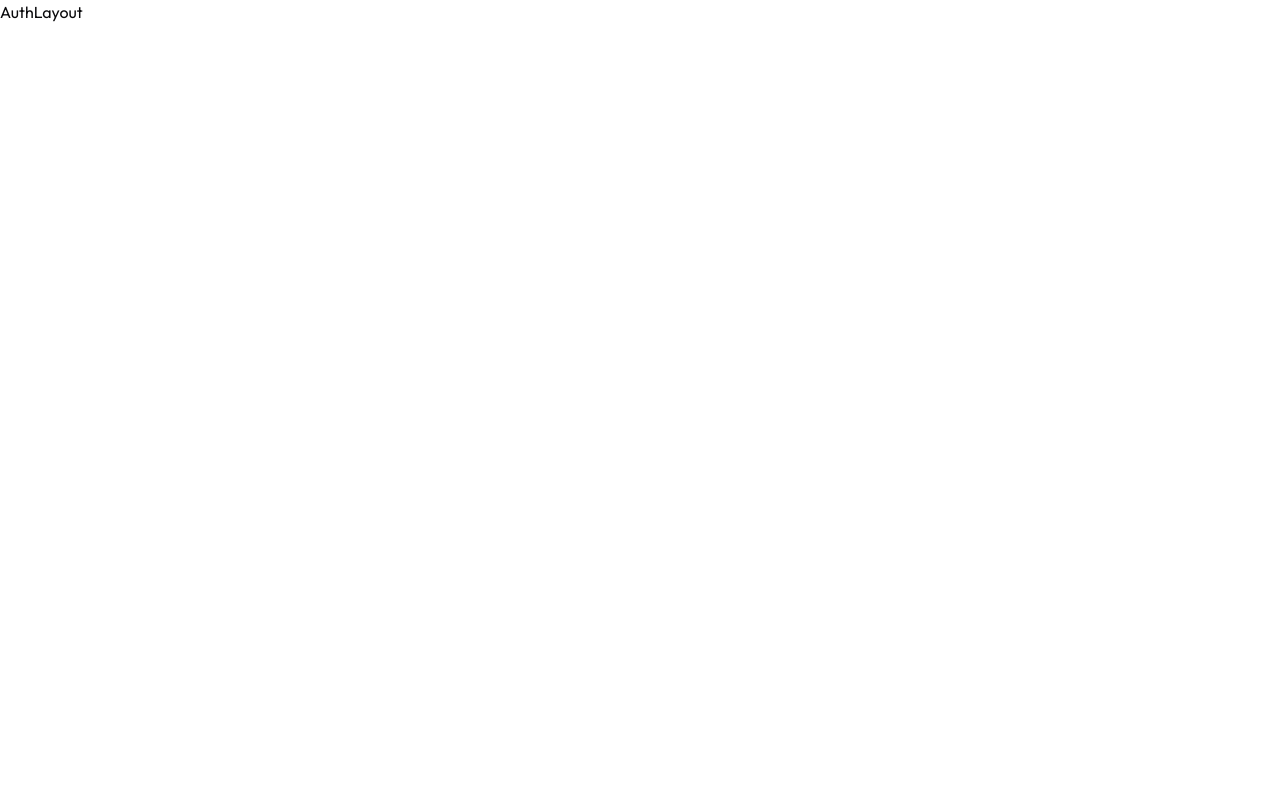
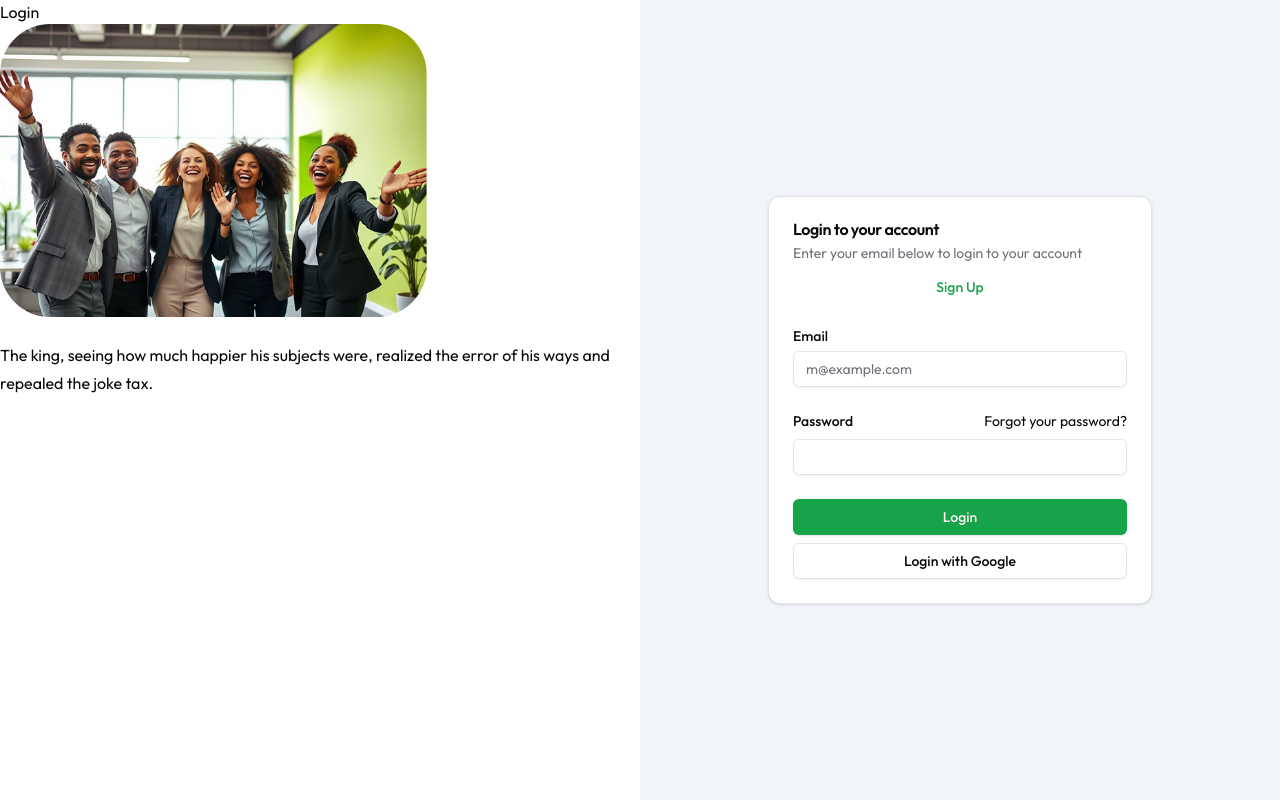
Before and after one commit to masadamsahid/nextjs-jobtracker-app, a Next.js app: page /register in a window 1280 px wide. Built offline with nearby package versions, Linux system fonts and the light colour scheme.

Commit message:
layout login & register

```diff
--- a/src/app/(auth)/layout.tsx
+++ b/src/app/(auth)/layout.tsx
@@ -1,11 +1,16 @@
-import React from 'react'
+import { ReactNode } from "react";
 
-type Props = {}
-
-const AuthLayout = (props: Props) => {
-  return (
-    <div>AuthLayout</div>
-  );
+type Props = {
+  children: ReactNode;
 }
 
+const AuthLayout = ({children}: Props) => {
+  return (
+    <div >
+      {children}
+
+    </div>
+  );
+};
+
 export default AuthLayout;
--- /dev/null
+++ b/src/app/(auth)/login/page.tsx
@@ -0,0 +1,88 @@
+import React from "react";
+import Link from "next/link";
+import { Button } from "@/components/ui/button";
+import {
+  Card,
+
+  CardContent,
+  CardDescription,
+  CardFooter,
+  CardHeader,
+  CardTitle,
+} from "@/components/ui/card";
+import { Input } from "@/components/ui/input";
+import { Label } from "@/components/ui/label";
+
+type Props = {};
+
+const LoginPage = (props: Props) => {
+  return (
+    <div className="grid grid-cols-1 lg:grid-cols-2 items-center justify-center min-h-screen bg-slate-100">
+      <div
+        id="login-illustration"
+        className="bg-white min-h-screen w-full justify-self-center md:justify-self-end lg:justify-self-end"
+      >
+        <Link href="/login">Login</Link>
+        <img
+          className="hero-image w-full md:w-2/3 lg:max-w-[620px] "
+          src="/hero.png"
+          alt="Hero Image"
+        />
+        <p className="leading-7 [&:not(:first-child)]:mt-6">
+          The king, seeing how much happier his subjects were, realized the
+          error of his ways and repealed the joke tax.
+        </p>
+      </div>
+      <div id="login-form"  className="flex  justify-center">
+        <Card className="w-full max-w-sm">
+          <CardHeader>
+            <CardTitle>Login to your account</CardTitle>
+            <CardDescription>
+              Enter your email below to login to your account
+            </CardDescription>
+
+            <Button variant="link">Sign Up</Button>
+
+          </CardHeader>
+          <CardContent>
+            <form>
+              <div className="flex flex-col gap-6">
+                <div className="grid gap-2">
+                  <Label htmlFor="email">Email</Label>
+                  <Input
+                    id="email"
+                    type="email"
+                    placeholder="m@example.com"
+                    required
+                  />
+                </div>
+                <div className="grid gap-2">
+                  <div className="flex items-center">
+                    <Label htmlFor="password">Password</Label>
+                    <a
+                      href="#"
+                      className="ml-auto inline-block text-sm underline-offset-4 hover:underline"
+                    >
+                      Forgot your password?
+                    </a>
+                  </div>
+                  <Input id="password" type="password" required />
+                </div>
+              </div>
+            </form>
+          </CardContent>
+          <CardFooter className="flex-col gap-2">
+            <Button type="submit" className="w-full">
+              Login
+            </Button>
+            <Button variant="outline" className="w-full">
+              Login with Google
+            </Button>
+          </CardFooter>
+        </Card>
+      </div>
+    </div>
+  );
+};
+
+export default LoginPage;
--- a/src/app/(auth)/register/page.tsx
+++ b/src/app/(auth)/register/page.tsx
@@ -1,11 +1,88 @@
-import React from 'react'
+import React from "react";
+import Link from "next/link";
+import { Button } from "@/components/ui/button";
+import {
+  Card,
 
-type Props = {}
+  CardContent,
+  CardDescription,
+  CardFooter,
+  CardHeader,
+  CardTitle,
+} from "@/components/ui/card";
+import { Input } from "@/components/ui/input";
+import { Label } from "@/components/ui/label";
+
+type Props = {};
 
 const RegisterPage = (props: Props) => {
   return (
-    <div>RegisterPage</div>
+    <div className="grid grid-cols-1 lg:grid-cols-2 items-center justify-center min-h-screen bg-slate-100">
+      <div
+        id="register-illustration"
+        className=" bg-white min-h-screen w-full justify-self-center md:justify-self-end lg:justify-self-end"
+      >
+        <Link href="/login">Login</Link>
+        <img
+          className="hero-image w-full md:w-2/3 lg:max-w-[620px] "
+          src="/hero.png"
+          alt="Hero Image"
+        />
+        <p className="leading-7 [&:not(:first-child)]:mt-6">
+          The king, seeing how much happier his subjects were, realized the
+          error of his ways and repealed the joke tax.
+        </p>
+      </div>
+      <div id="register-form" className="flex  justify-center">
+        <Card className="w-full max-w-sm">
+          <CardHeader>
+            <CardTitle>Login to your account</CardTitle>
+            <CardDescription>
+              Enter your email below to login to your account
+            </CardDescription>
+
+            <Button variant="link">Sign Up</Button>
+
+          </CardHeader>
+          <CardContent>
+            <form>
+              <div className="flex flex-col gap-6">
+                <div className="grid gap-2">
+                  <Label htmlFor="email">Email</Label>
+                  <Input
+                    id="email"
+                    type="email"
+                    placeholder="m@example.com"
+                    required
+                  />
+                </div>
+                <div className="grid gap-2">
+                  <div className="flex items-center">
+                    <Label htmlFor="password">Password</Label>
+                    <a
+                      href="#"
+                      className="ml-auto inline-block text-sm underline-offset-4 hover:underline"
+                    >
+                      Forgot your password?
+                    </a>
+                  </div>
+                  <Input id="password" type="password" required />
+                </div>
+              </div>
+            </form>
+          </CardContent>
+          <CardFooter className="flex-col gap-2">
+            <Button type="submit" className="w-full">
+              Login
+            </Button>
+            <Button variant="outline" className="w-full">
+              Login with Google
+            </Button>
+          </CardFooter>
+        </Card>
+      </div>
+    </div>
   );
-}
+};
 
 export default RegisterPage;
```
